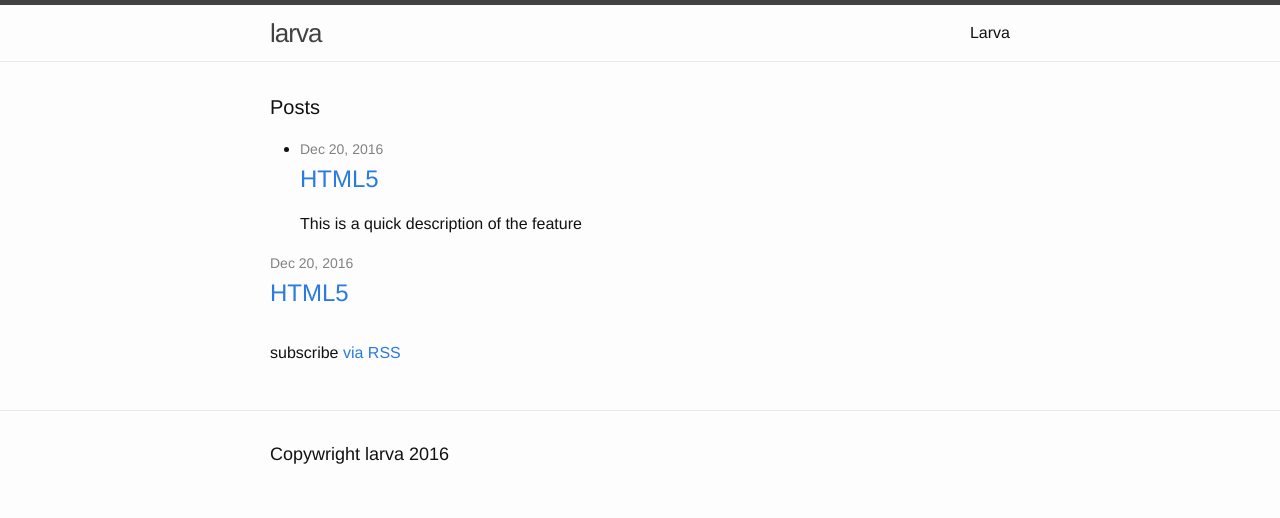
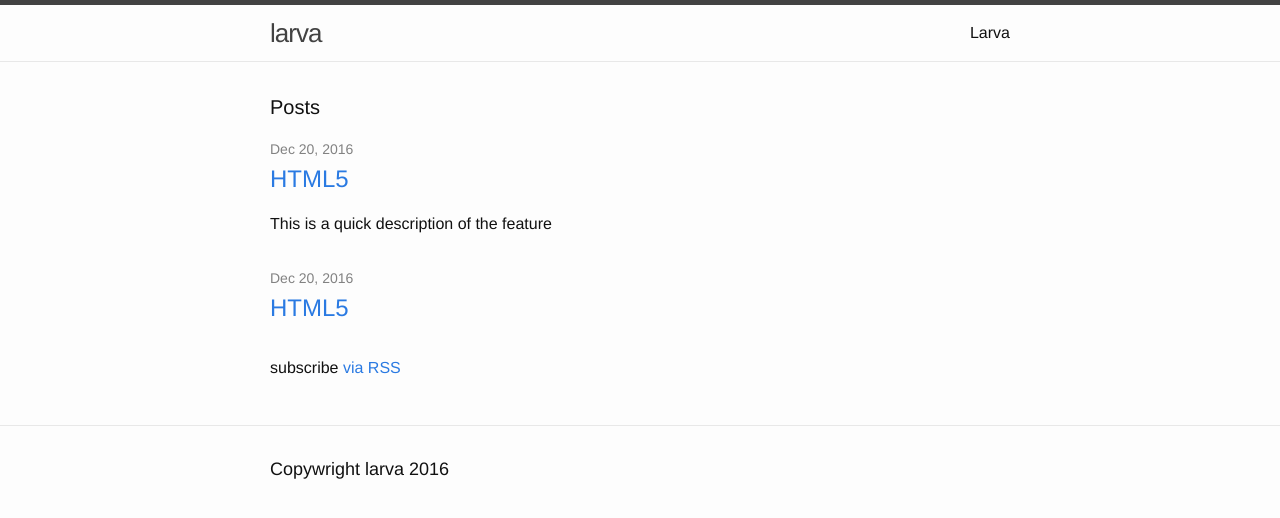
Before and after one commit to Bhanski/larva, a Jekyll site: the page built from index.html, in a window 1280 px wide. Shown: the top 518 px of the page. Built offline with Jekyll 4.4.1, drawn with Linux system fonts in a browser that asks for light colours.

Commit message:
Add some default classes to the feature list

```diff
--- a/_sass/_layout.scss
+++ b/_sass/_layout.scss
@@ -185,6 +185,7 @@
     }
 }
 
+
 .post-meta {
     font-size: $small-font-size;
     color: $grey-color;
--- a/index.html
+++ b/index.html
@@ -6,9 +6,9 @@ layout: default
 
   <h1 class="page-heading">Posts</h1>
 
-  <ul class="feature-list">
+  <ul id="feature-list" class="post-list">
     {% for post in site.categories.features %}
-      <li>
+      <li class="footer-col-3">
         <span class="post-meta">{{ post.date | date: "%b %-d, %Y" }}</span>
 
         <h2>
```
